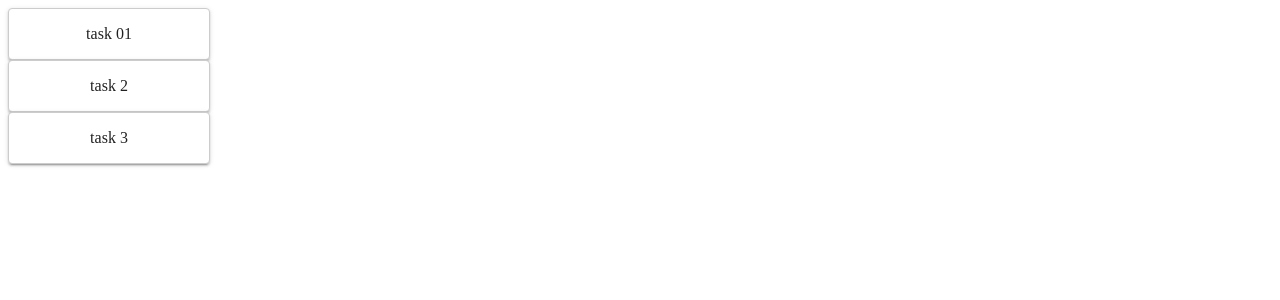
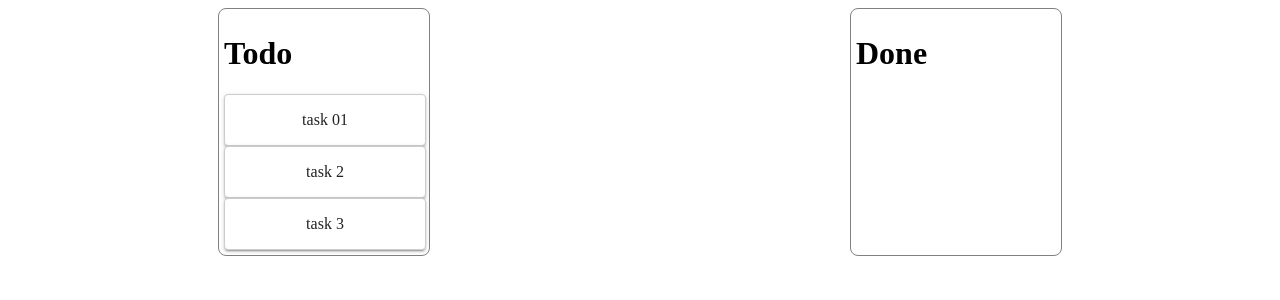
Before and after one commit to anthonymero/toDoApp, an Angular app: page / in a window 1280 px wide. Shown: the top 300 px of the page. Built offline with nearby package versions, Linux system fonts and the light colour scheme.

Commit message:
- set default style project to scss - Integrate html lists - Set method onDrop

```diff
--- a/angular.json
+++ b/angular.json
@@ -120,6 +120,12 @@
           }
         }
       }
-    }},
-  "defaultProject": "toDoApp"
+    }
+  },
+  "defaultProject": "toDoApp",
+  "schematics": {
+    "@schematics/angular:component": {
+      "styleext": "scss"
+    }
+  }
 }
--- a/src/app/app.component.html
+++ b/src/app/app.component.html
@@ -1,6 +1,19 @@
-<div cdkDropList (cdkDropListDropped)="onDrop($event)">
-  <div class="draggable-box" cdkDrag *ngFor="let task of tasks">
-    {{task.title}}
+<div class="container">
+  <div class="todo-content" [cdkDropListData]="todoList" cdkDropList (cdkDropListDropped)="onDrop($event)"
+    #listOfTodos="cdkDropList" [cdkDropListConnectedTo]="listOfDone">
+    <h1>Todo</h1>
+    <div class="draggable-box" cdkDrag *ngFor="let todo of todoList">
+      {{todo.title}}
+    </div>
+  </div>
+
+  <div class="done-content" [cdkDropListData]="doneList" cdkDropList (cdkDropListDropped)="onDrop($event)"
+    #listOfDone="cdkDropList" [cdkDropListConnectedTo]="listOfTodos">
+    <h1>Done</h1>
+
+    <div class="draggable-box" cdkDrag *ngFor="let done of doneList">
+      {{done.title}}
+    </div>
   </div>
 
 </div>
--- a/src/app/app.component.css
+++ b/src/app/app.component.scss
@@ -1,3 +1,17 @@
+.container {
+  display: flex;
+  justify-content: space-around;
+}
+.todo-content, .done-content {
+  width: 200px;
+  min-height: 50px;
+  border: 1px solid grey;
+  border-radius: 0.5rem;
+  padding: 5px;
+}
+
+.done-content {}
+
 .draggable-box {
     width: 200px;
     height: 50px;
--- a/src/app/app.component.ts
+++ b/src/app/app.component.ts
@@ -1,15 +1,15 @@
 import { Component } from '@angular/core';
-import { CdkDragDrop, moveItemInArray } from '@angular/cdk/drag-drop';
+import { CdkDragDrop, moveItemInArray, transferArrayItem } from '@angular/cdk/drag-drop';
 
 @Component({
   selector: 'app-root',
   templateUrl: './app.component.html',
-  styleUrls: ['./app.component.css']
+  styleUrls: ['./app.component.scss']
 })
 export class AppComponent {
   title = 'toDoApp';
 
-  tasks = [
+  todoList = [
     {
       id: 1,
       title: 'task 01',
@@ -28,10 +28,14 @@ export class AppComponent {
 
   ];
 
+  doneList = [];
+
   onDrop(event: CdkDragDrop<any[]>) {
-    console.log(event);
-    moveItemInArray(this.tasks, event.previousIndex, event.currentIndex);
-    console.log(this.tasks);
+    if (event.previousContainer === event.container) {
+      moveItemInArray(this.todoList, event.previousIndex, event.currentIndex);
+    } else {
+      transferArrayItem(event.previousContainer.data, event.container.data, event.previousIndex, event.currentIndex);
+    }
 
   }
 }
```
